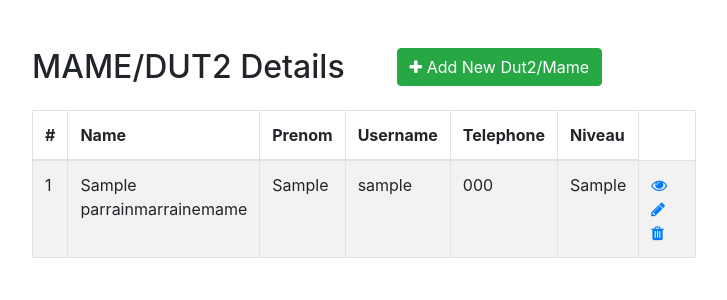
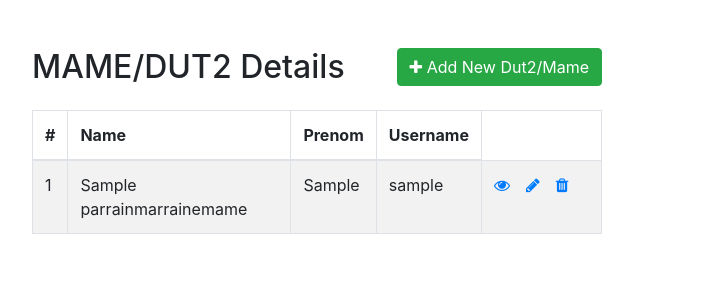
Before and after one commit to ousmane-dieye/siteSignature, a PHP site: page /listeMameDut2.php in a window 1280 px wide. Shown: the top 300 px of the page, without its empty margins (323-1050 px from the left). Run offline with PHP 8.4, Linux system fonts and the light colour scheme; tables that the repository leaves empty or names only in its code hold one stand-in row (values such as "Sample post"); some libraries are stand-ins or nearby versions.

Commit message:
mise à jour schema liste dut1 et Mame/Dut2

```diff
--- a/CRUD/MameDut2/listeMameDut2.php
+++ b/CRUD/MameDut2/listeMameDut2.php
@@ -47,8 +47,8 @@
                                         echo "<th>Name</th>";
                                         echo "<th>Prenom</th>";
                                         echo "<th>Username</th>";
-                                        echo "<th>Telephone</th>";
-                                        echo "<th>Niveau</th>";
+                                        // echo "<th>Telephone</th>";
+                                        // echo "<th>Niveau</th>";
                                     echo "</tr>";
                                 echo "</thead>";
                                 echo "<tbody>";
@@ -58,8 +58,8 @@
                                         echo "<td>" . $row['nom'] . "</td>";
                                         echo "<td>" . $row['prenom'] . "</td>";
                                         echo "<td>" . $row['username'] . "</td>";
-                                        echo "<td>" . $row['telephone'] . "</td>";
-                                        echo "<td>" . $row['niveau'] . "</td>";
+                                        // echo "<td>" . $row['telephone'] . "</td>";
+                                        // echo "<td>" . $row['niveau'] . "</td>";
                                         echo "<td>";
                                             echo '<a href="readMameDut2.php?id='. $row['id'] .'" class="mr-3" title="View Record" data-toggle="tooltip"><span class="fa fa-eye"></span></a>';
                                             echo '<a href="updateMameDut2.php?id='. $row['id'] .'" class="mr-3" title="Update Record" data-toggle="tooltip"><span class="fa fa-pencil"></span></a>';
```
